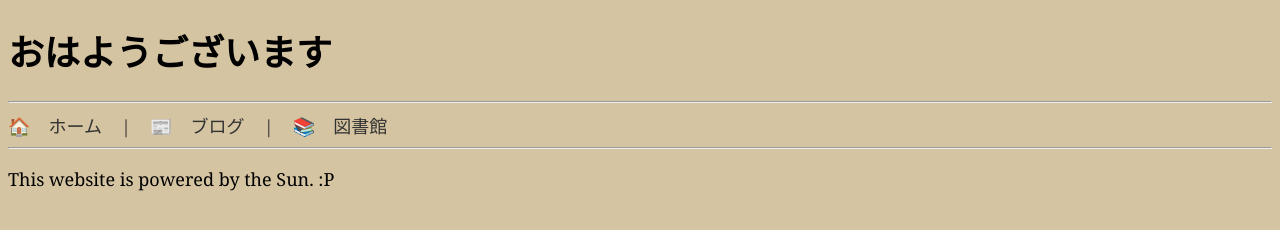
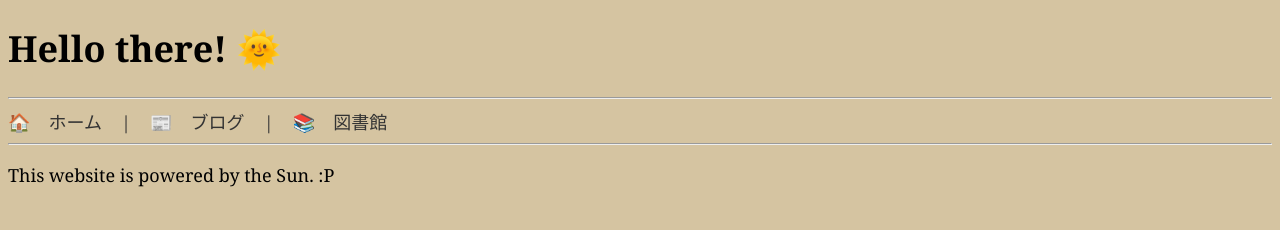
Before and after one commit to LeBulbasaur/solar-website, a plain HTML site: page public/index.html in a window 1280 px wide. Drawn offline with Linux system fonts and the light colour scheme.

Commit message:
changed title

```diff
--- a/public/index.html
+++ b/public/index.html
@@ -7,7 +7,7 @@
     <link rel="stylesheet" href="style.css" />
   </head>
   <body>
-    <h1>おはようございます</h1>
+    <h1>Hello there! 🌞</h1>
     <hr />
     <nav>
       <a href="/"> 🏠　ホーム </a>
```
